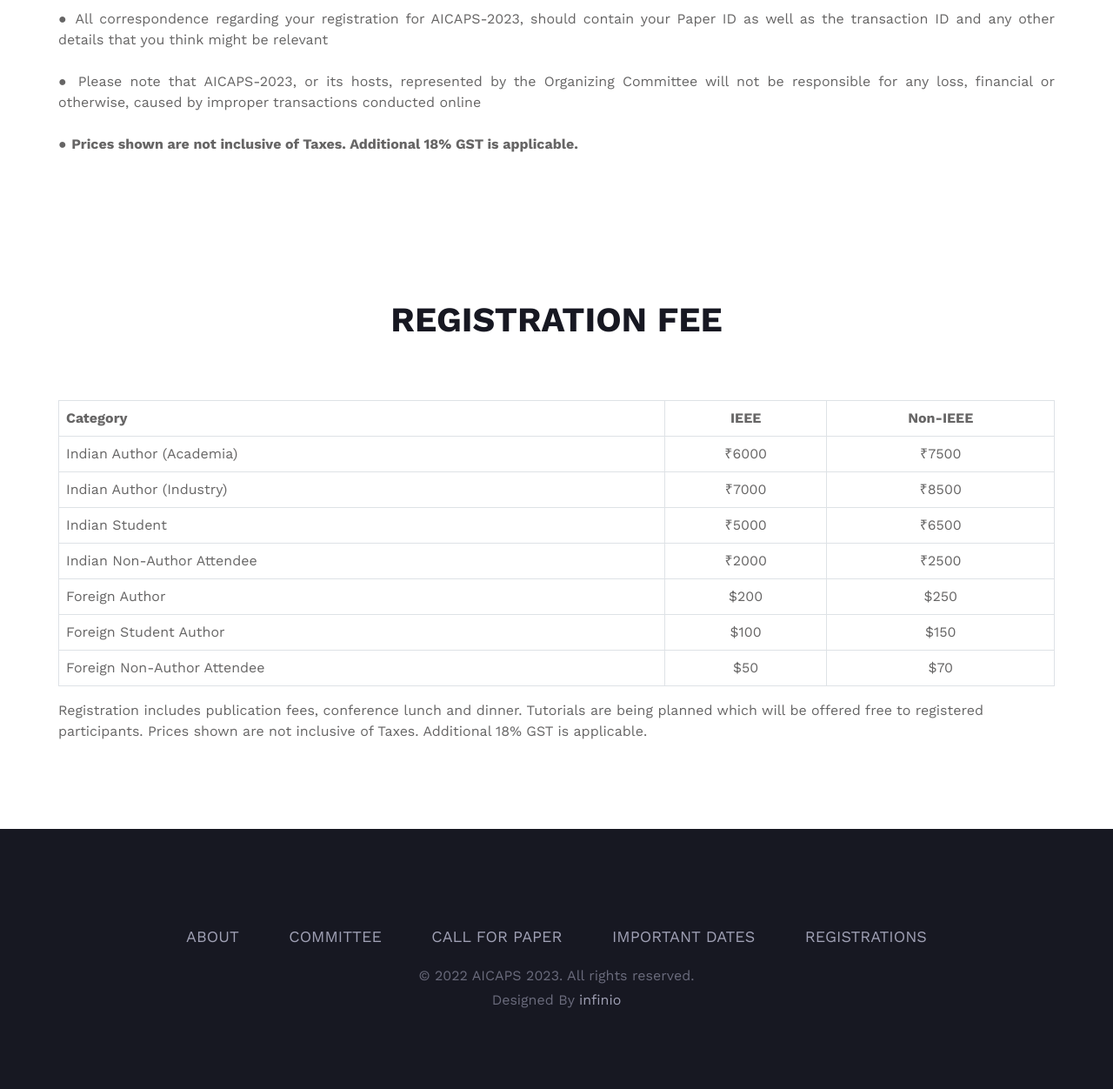
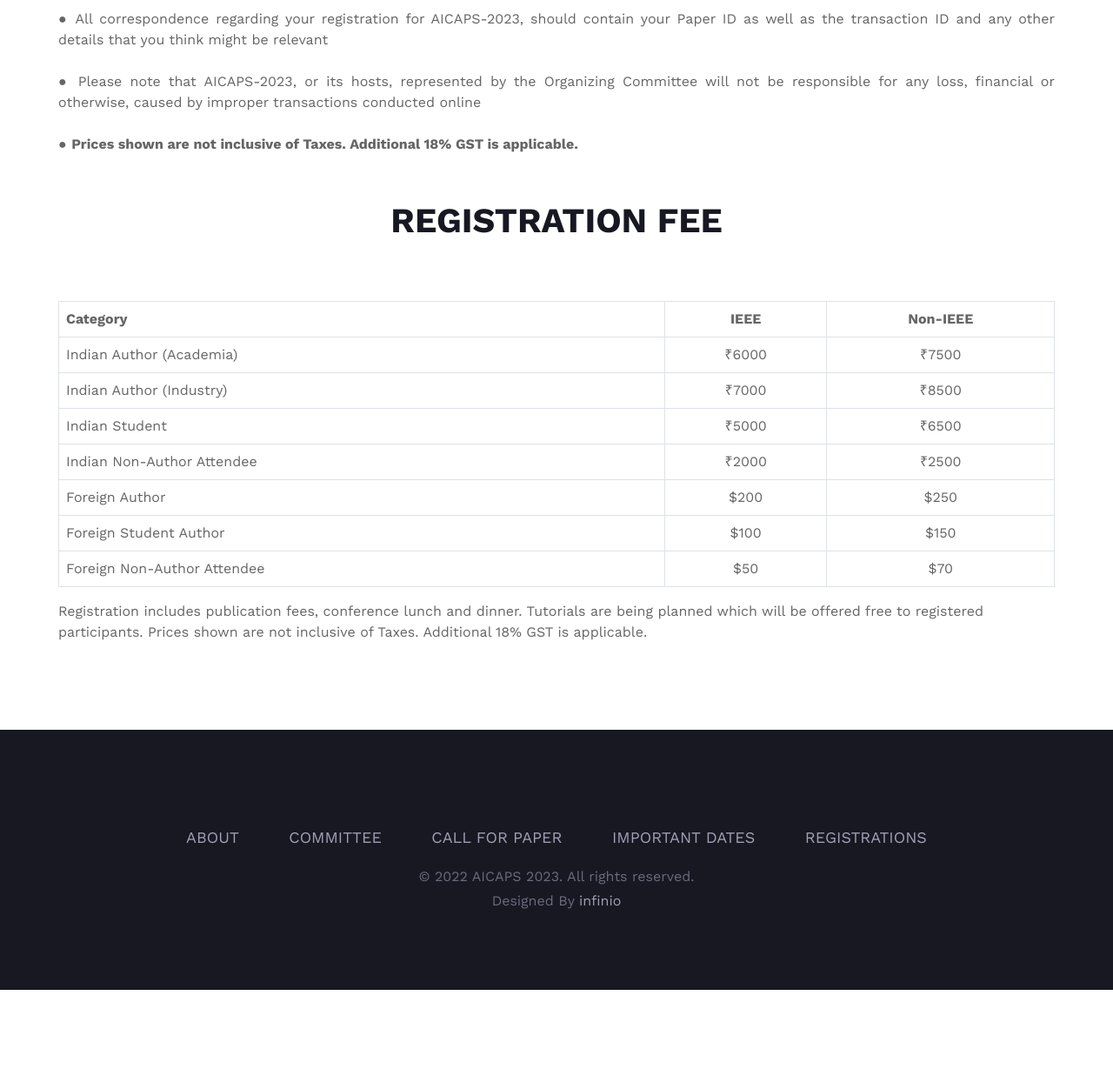
Before and after one commit to jibinntcr/AICAPS_V2, a PHP site: page /registration.html in a window 1280 px wide. Shown: the part 802-2054 px from the top of the page at 87% size. After the commit the page ends 1940 px from the top, so only its background shows below. Run offline with PHP 8.4, Linux system fonts and the light colour scheme; some libraries are stand-ins or nearby versions.

Commit message:
spacing issues are fixed

```diff
--- a/css/style.css
+++ b/css/style.css
@@ -1302,7 +1302,7 @@ ol {
 
 .about-section {
   padding-top: 0;
-  padding-bottom: 90px;
+  /* padding-bottom: 90px; */
 }
 
 .about-section .section-title {
@@ -1363,7 +1363,7 @@ ol {
 }
 
 .story-section .section-title {
-  text-align: left;
+  /* text-align: left; */
 }
 
 .story-section .section-title h2 {
--- a/registration.html
+++ b/registration.html
@@ -89,7 +89,7 @@
       <!-- Navbar End -->
 
       <!-- About Section Begin -->
-      <section class="about-section spad pt-5">
+      <section class="about-section pt-5">
         <div class="container">
           <div class="row">
             <div class="col-lg-12">
@@ -160,7 +160,7 @@
                         responsible for any loss, financial or otherwise, caused
                         by improper transactions conducted online
                       </li>
-                      <li class="mb-4">
+                      <li>
                         ●
                         <b>
                           Prices shown are not inclusive of Taxes. Additional
```
Also changed, not shown: call-for-paper.html (+15 -15 lines).
